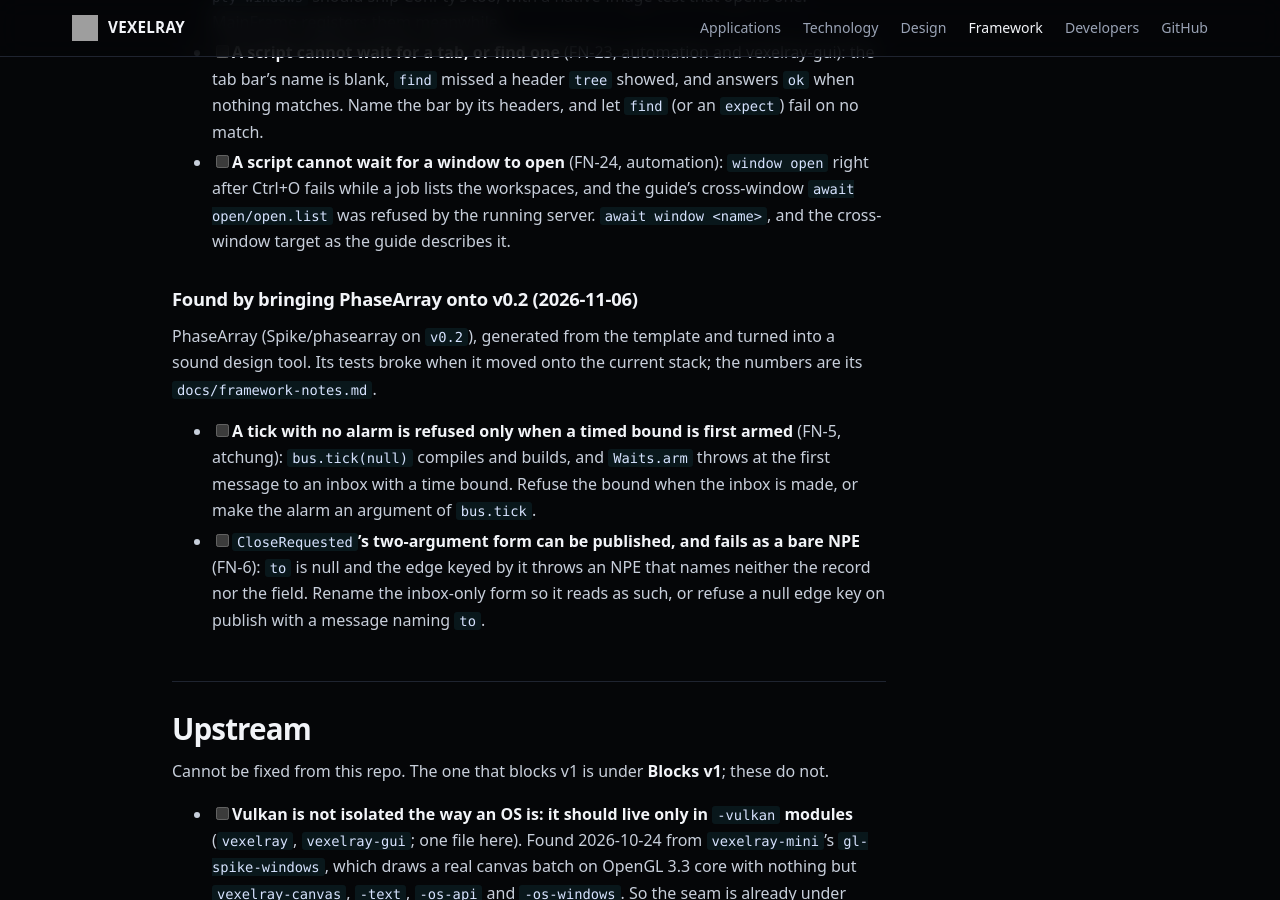
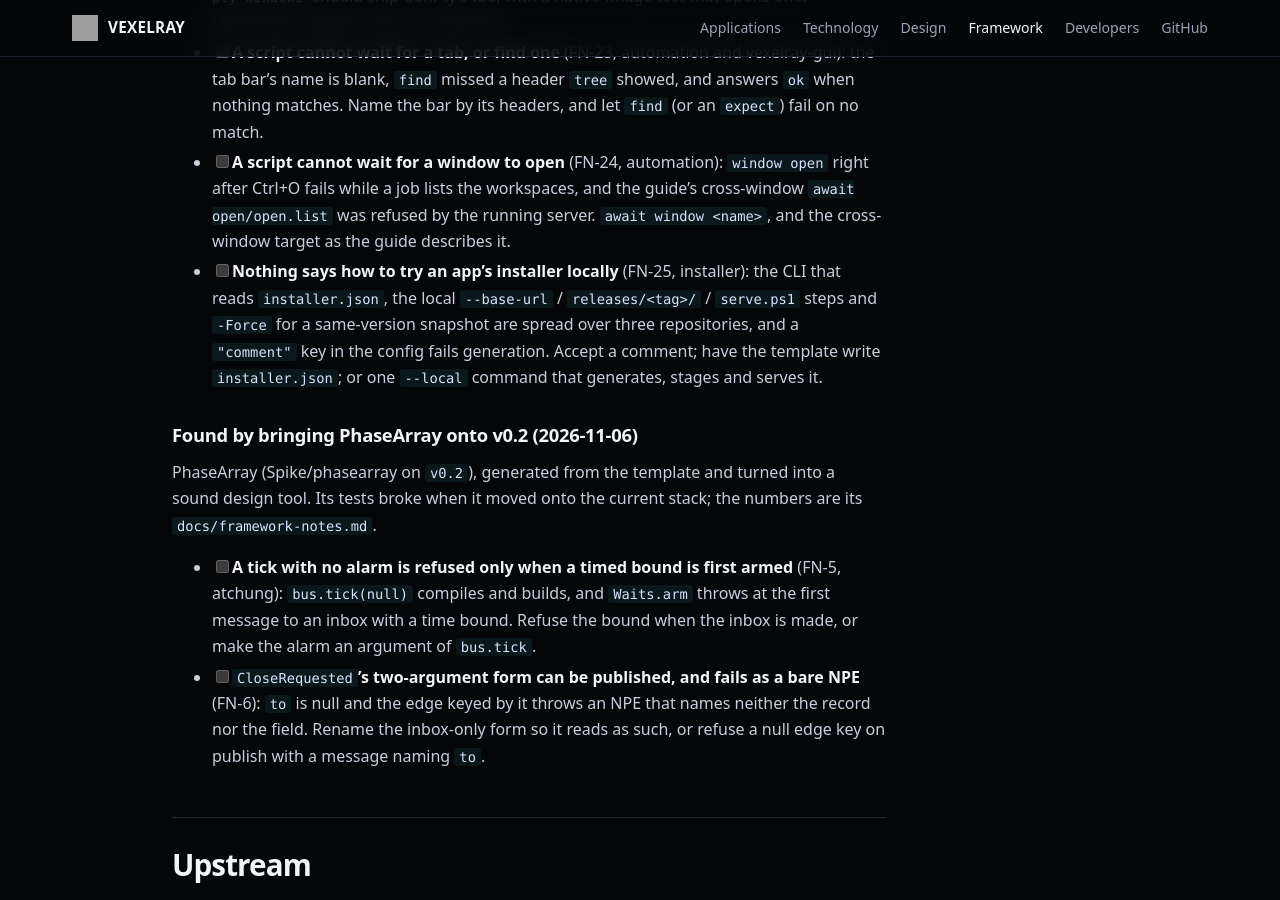
Before and after one commit to sibarum/vexelray-framework, a Jekyll site: the page built from docs/TODO.md, in a window 1280 px wide and 900 px high, scrolled down 39424 px. Built offline with Jekyll 4.4.1, drawn with Linux system fonts in a browser that asks for light colours; our own code applies the rules of GitHub Pages for plain Markdown files.

Commit message:
TODO: FN-25, nothing says how to try an app's installer locally
Co-Authored-By: Claude Opus 5.5 <noreply@anthropic.com>

```diff
--- a/docs/TODO.md
+++ b/docs/TODO.md
@@ -1381,6 +1381,10 @@ are its v0.2 notes (`docs/framework-notes.md` there).
 - [ ] **A script cannot wait for a window to open** (FN-24, automation): `window open` right after Ctrl+O fails while a
       job lists the workspaces, and the guide's cross-window `await open/open.list` was refused by the running server.
       `await window <name>`, and the cross-window target as the guide describes it.
+- [ ] **Nothing says how to try an app's installer locally** (FN-25, installer): the CLI that reads `installer.json`,
+      the local `--base-url` / `releases/<tag>/` / `serve.ps1` steps and `-Force` for a same-version snapshot are spread
+      over three repositories, and a `"comment"` key in the config fails generation. Accept a comment; have the template
+      write `installer.json`; or one `--local` command that generates, stages and serves it.
 
 ### Found by bringing PhaseArray onto v0.2 (2026-11-06)
 
```
